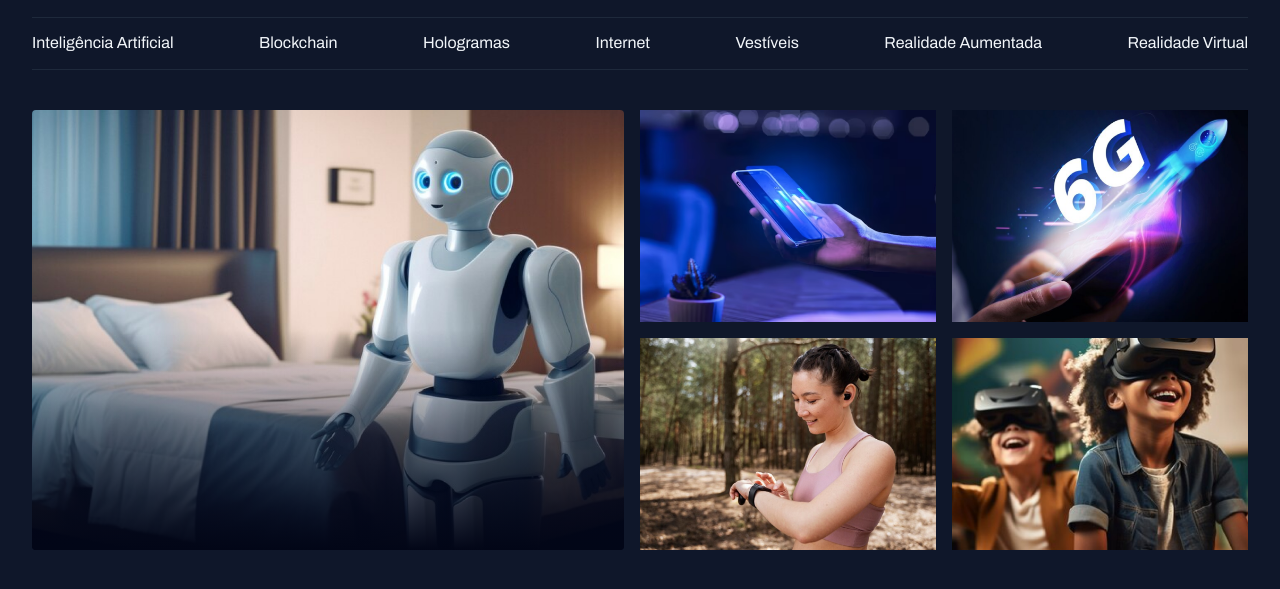
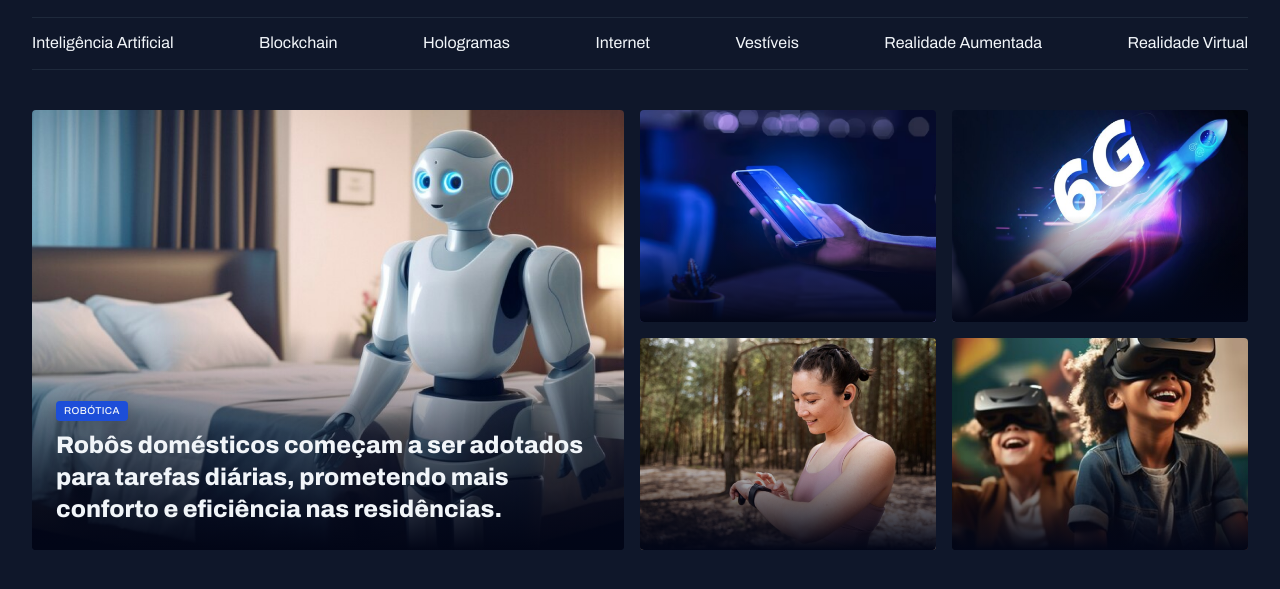
Before and after one commit to igorsantos-p/news-portal, a plain HTML site: page index.html in a window 1280 px wide. Shown: the part 45-634 px from the top of the page. Drawn offline with Linux system fonts and the light colour scheme.

Commit message:
Texto e estilo do card

```diff
--- a/index.html
+++ b/index.html
@@ -37,23 +37,28 @@
       </nav>
     </header>
     <main class="grid container">
-      <section id="featured" class=" grid grid-col gap-16">
-        <div class="card">
+      <section id="featured" class="grid grid-col gap-16">
+        <figure class="card">
           <img src="./assets/images/Image 01.png" alt="" />
-        </div>
+          <figcaption>
+            <span class="content-tag">Robótica</span>
+            <h2 class="text-2xl">Robôs domésticos começam a ser adotados para tarefas diárias,
+              prometendo mais conforto e eficiência nas residências.</h2>
+          </figcaption>
+        </figure>
         <div class="grid grid-cols-2 gap-16">
-          <div>
+          <figure class="card">
             <img src="./assets/images/Image 02.png" alt="" />
-          </div>
-          <div>
+          </figure>
+          <figure class="card">
             <img src="./assets/images/Image 03.png" alt="" />
-          </div>
-          <div>
+          </figure class="card">
+          <figure class="card">
             <img src="./assets/images/Image 04.png" alt="" />
-          </div>
-          <div>
+          </figure>
+          <figure class="card">
             <img src="./assets/images/Image 05.png" alt="" />
-          </div>
+          </figure>
         </div>
       </section>
     </main>
--- a/styles.css/global.css
+++ b/styles.css/global.css
@@ -54,3 +54,15 @@ img {
 main {
   margin-top: 40px;
 }
+
+.content-tag {
+  background: var(--brand-color-dark);
+  display: inline-block;
+  text-transform: uppercase;
+  padding: 4px 8px;
+  border-radius: 4px;
+  font: 500 10px/1.2 var(--font-family);
+  letter-spacing: 0.04em;
+  color: var(--text-color-primary);
+  box-shadow: 0 4px 16px rgba(2, 6, 23, 0.25);
+}
--- a/styles.css/sections.css
+++ b/styles.css/sections.css
@@ -15,5 +15,14 @@
       top: 50%;
       background: linear-gradient(180deg, transparent 0%, #020617 100%);
     }
+    figcaption {
+      position: absolute;
+      bottom: 0;
+      padding: 24px;
+    }
+
+    h2 {
+      margin-top: 8px;
+    }
   }
 }
--- a/styles.css/utility.css
+++ b/styles.css/utility.css
@@ -13,3 +13,15 @@
 .gap-16 {
   gap: 16px;
 }
+
+.text-2xl {
+  font: var(--h1)
+}
+
+.text-xl {
+  font: var(--h2)
+}
+
+.text-lg {
+  font: var(--h3)
+}
```
